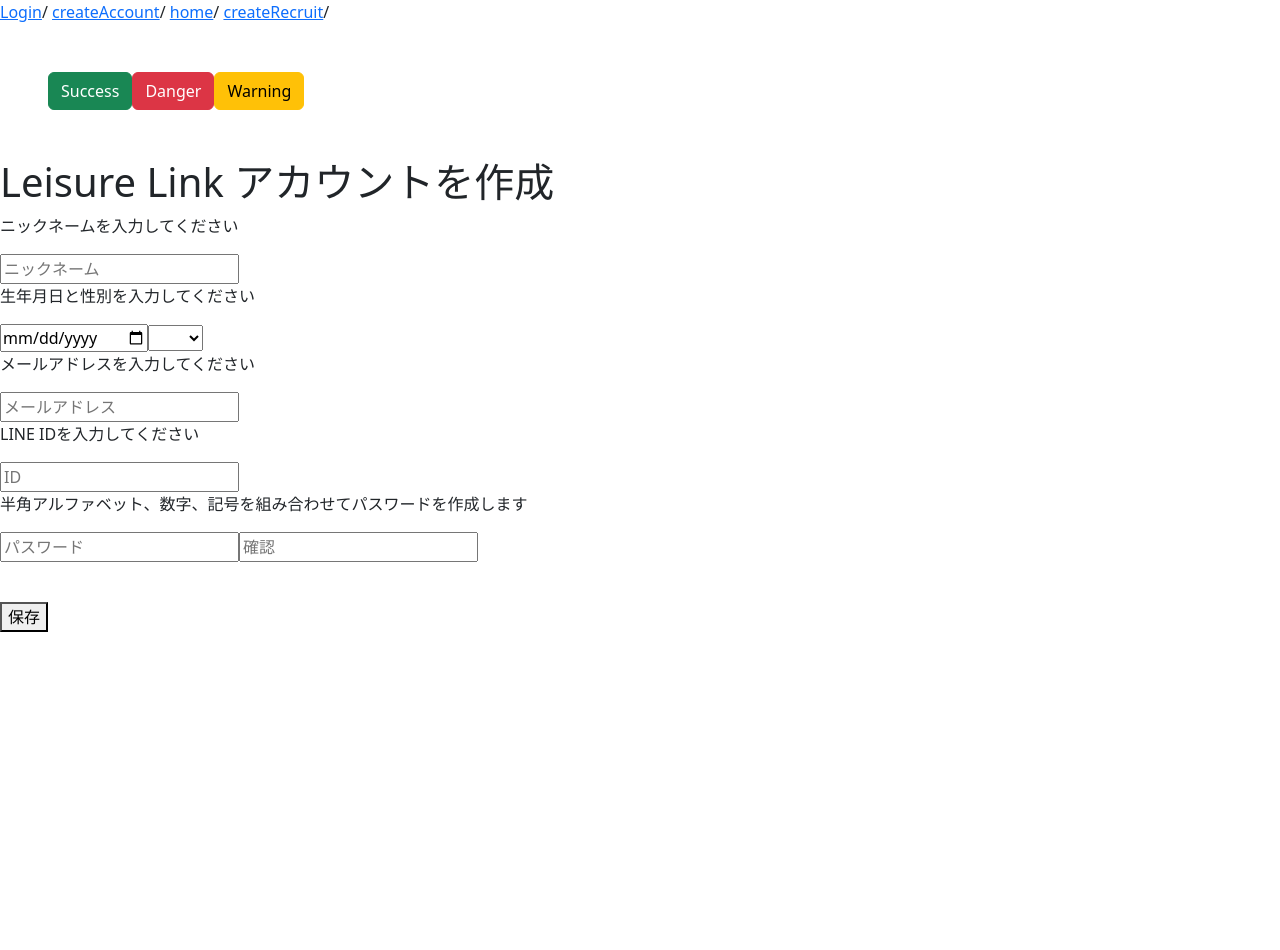
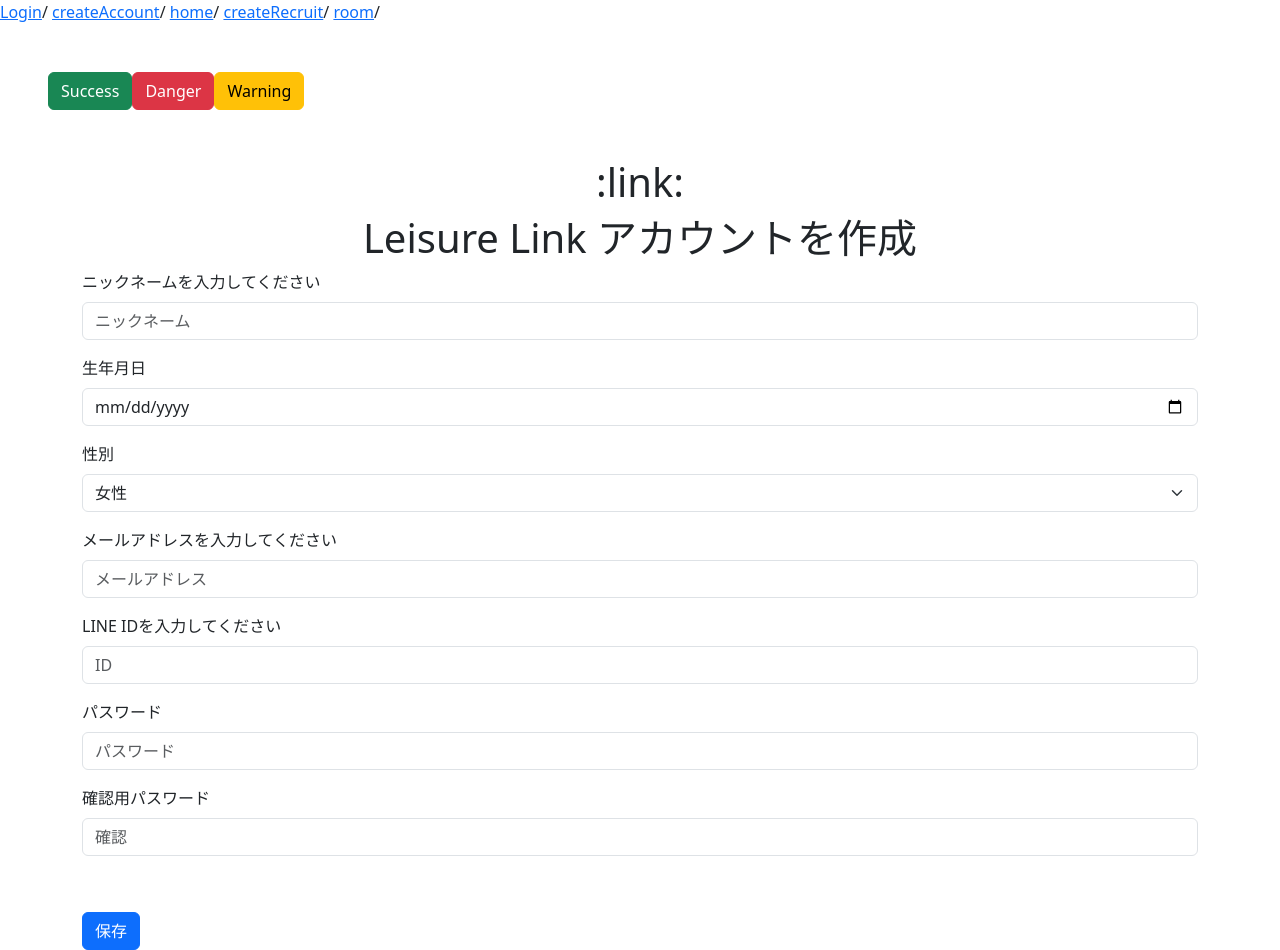
Before and after one commit to RoU29-00/Leisure-Link, a Nuxt app in the folder client/nuxt/: page /createAccount in a window 1280 px wide. Before the commit the page ends 800 px from the top, so only its background shows below. Built offline with nearby package versions, Linux system fonts and the light colour scheme; no server answers.

Commit message:
clear vue miss data

```diff
--- a/client/nuxt/app.vue
+++ b/client/nuxt/app.vue
@@ -27,6 +27,7 @@
     <nuxt-link to="/createAccount">createAccount</nuxt-link>/
     <nuxt-link to="/home">home</nuxt-link>/
     <nuxt-link to="/createRecruit">createRecruit</nuxt-link>/
+    <nuxt-link to="/room">room</nuxt-link>/
 
 
     <div class="m-5">
--- a/client/nuxt/pages/createAccount.vue
+++ b/client/nuxt/pages/createAccount.vue
@@ -4,6 +4,7 @@
 
 const { $httpClient } = useNuxtApp()
 const router = useRouter();
+
 
 const conformPassword : Ref<string> = ref();
 
@@ -13,22 +14,26 @@
   email: "",
   password: "",
   birthday: "",
-  sex: "",
+  sex: "女性",
   line: "",
 
 });
 const addUser = () => {
 
-  if(userCreationForm.password != conformPassword.value)
+  console.log(conformPassword.value, userCreationForm.password, typeof (conformPassword.value), typeof (userCreationForm.password));
+
+
+  if (userCreationForm.password != conformPassword.value)
   {
+
     const elementToToggle = document.getElementById("miss") as HTMLElement;
 
-    if (elementToToggle.hidden) {
-      elementToToggle.hidden = false;
-    } else {
-      elementToToggle.hidden = true;
+
+    if (elementToToggle) {
+      // 'elementToToggle'がnullでないことを確認し、存在する場合のみ操作します
+      elementToToggle.style.visibility = "visible";
     }
-    return
+
   }
 
 
@@ -44,18 +49,59 @@
 
 </script>
 <template>
-  <div>
-    <h1>Leisure Link アカウントを作成</h1>
+  <head>
+    <meta charset="UTF-8">
+    <meta name="viewport" content="width=device-width, initial-scale=1.0">
+    <title>Leisure Link アカウントを作成</title>
+    <link rel="stylesheet" href="https://cdn.jsdelivr.net/npm/bootstrap@latest/dist/css/bootstrap.min.css">
+  </head>
+
+  <body>
+  <div class="container mt-5">
+    <div class="text-center">
+      <h1>:link:</h1>
+      <h1>Leisure Link アカウントを作成</h1>
+    </div>
     <div>
-      <div><p>ニックネームを入力してください</p><input type="text" placeholder="ニックネーム" v-model="userCreationForm.name"/></div>
-      <div><p>生年月日と性別を入力してください</p><input type="date" v-model="userCreationForm.birthday"/><select v-model="userCreationForm.sex"><option>女性</option><option>男性</option></select></div>
-      <div><p>メールアドレスを入力してください</p><input type="email" placeholder="メールアドレス" v-model="userCreationForm.email"/></div>
-      <div><p>LINE IDを入力してください</p><input type="text" placeholder="ID" v-model="userCreationForm.line"/></div>
-      <div><p>半角アルファベット、数字、記号を組み合わせてパスワードを作成します</p><input type="password" placeholder="パスワード" v-model="userCreationForm.password"/><input type="password" placeholder="確認" v-model="conformPassword"/></div>
-      <div class="miss" style="visibility: hidden;">
-        <p>パスワードが違います。</p>
-      </div>
-      <button @click="addUser()">保存</button>
+
+        <div class="mb-3">
+          <label for="nickname" class="form-label">ニックネームを入力してください</label>
+          <input type="text" class="form-control" id="nickname" placeholder="ニックネーム" v-model="userCreationForm.name">
+        </div>
+        <div class="mb-3">
+          <label for="birthday" class="form-label">生年月日</label>
+          <input type="date" class="form-control" id="birthday" v-model="userCreationForm.birthday">
+        </div>
+        <div class="mb-3">
+          <label for="sex" class="form-label">性別</label>
+          <select class="form-select" id="sex" v-model="userCreationForm.sex">
+            <option disabled>戸籍上の性別を選択してください</option>
+            <option>女性</option>
+            <option>男性</option>
+          </select>
+        </div>
+        <div class="mb-3">
+          <label for="email" class="form-label">メールアドレスを入力してください</label>
+          <input type="email" class="form-control" id="email" placeholder="メールアドレス" v-model="userCreationForm.email">
+        </div>
+        <div class="mb-3">
+          <label for="lineId" class="form-label">LINE IDを入力してください</label>
+          <input type="text" class="form-control" id="lineId" placeholder="ID" v-model="userCreationForm.line">
+        </div>
+        <div class="mb-3">
+          <label for="password" class="form-label">パスワード</label>
+          <input type="password" class="form-control" id="password" placeholder="パスワード" v-model="userCreationForm.password">
+        </div>
+        <div class="mb-3">
+          <label for="confirmPassword" class="form-label">確認用パスワード</label>
+          <input type="password" class="form-control" id="conformPassword" placeholder="確認" v-model="conformPassword">
+        </div>
+        <div id="miss" style="visibility: hidden;">
+          <p>パスワードが違います。</p>
+        </div>
+        <button class="btn btn-primary" @click="addUser()">保存</button>
+
     </div>
   </div>
+  </body>
 </template>
--- a/client/nuxt/pages/createRecruit.vue
+++ b/client/nuxt/pages/createRecruit.vue
@@ -7,12 +7,53 @@
 </script>
 
 <template>
-  <h1>イベント主催</h1>
+  <head>
+    <meta charset="UTF-8">
+    <meta name="viewport" content="width=device-width, initial-scale=1.0">
+    <title>イベント主催</title>
+    <link rel="stylesheet" href="https://cdn.jsdelivr.net/npm/bootstrap@latest/dist/css/bootstrap.min.css">
+  </head>
 
-  <div>
-    <div><p>イベント名を入力してください</p><input type="text" placeholder="イベント名"/></div>
-    <div><p>イベント開催日を入力してください</p><input type="date"/></div>
-    <div><p>募集人数を入力してください</p><input type="text"/>人</div>
-    <div><p>イベントURL等を入力してください (任意)</p><textarea placeholder="備考欄"></textarea></div>
+  <body>
+  <div class="container mt-5">
+    <h1>:link:イベント主催</h1>
+
+    <div class="row">
+      <div class="col-md-6">
+        <div class="mb-3">
+          <label for="eventName" class="form-label">イベント名</label>
+          <input type="text" class="form-control" id="eventName" placeholder="イベント名">
+        </div>
+      </div>
+      <div class="col-md-6">
+        <div class="mb-3">
+          <label for="eventDate" class="form-label">イベント開催日</label>
+          <input type="date" class="form-control" id="eventDate">
+        </div>
+      </div>
+    </div>
+
+    <div class="row">
+      <div class="col-md-6">
+        <div class="mb-3">
+          <label for="numberOfParticipants" class="form-label">募集人数</label>
+          <div class="input-group">
+            <input type="text" class="form-control" id="numberOfParticipants">
+            <span class="input-group-text">人</span>
+          </div>
+        </div>
+      </div>
+      <div class="col-md-6">
+        <div class="mb-3">
+          <label for="eventNotes" class="form-label">備考欄 (任意)</label>
+          <textarea class="form-control" id="eventNotes" placeholder="イベントURL等を入力してください"></textarea>
+        </div>
+      </div>
+      <div class="text-center">
+        <button type="submit" class="btn btn-primary" @click="login()">更新</button>
+      </div>
+    </div>
   </div>
+  </body>
+
 </template>
--- a/client/nuxt/pages/home.vue
+++ b/client/nuxt/pages/home.vue
@@ -42,12 +42,13 @@
   <div style="padding: 10px; margin-bottom: 10px; border: 1px solid #333333;">
 
   </div>
-
+  <div class="row">
   <div class="card" style="width: 18rem;" v-for="e in event">
     <div class="card-body">
       <h5 class="card-title">{{ e.name }}</h5>
       <p class="card-text">{{ e.explanation }}</p>
-      <a href="" class="btn btn-primary">GO</a>
+      <a href="" class="btn btn-primary" @click="room()">GO</a>
+    </div>
     </div>
   </div>
 
--- a/client/nuxt/pages/index.vue
+++ b/client/nuxt/pages/index.vue
@@ -13,30 +13,59 @@
   const params = new URLSearchParams();
   params.append("username", inputForm.email)
   params.append("password", inputForm.password)
+  console.log("AAA")
 
-  $httpClient.post('/api/login', params).then((_) => {
+  fetch('http://localhost:8080/api/login', {
+
+    credentials: 'include',
+    method: "POST",
+    body: params,
+  }).then(res => {
+
+    console.log(res);
     router.push('/home')
   })
 }
 
 </script>
+<template>
+  <head>
+    <meta charset="UTF-8">
+    <meta name="viewport" content="width=device-width, initial-scale=1.0">
+    <title>ログイン</title>
+    <link rel="stylesheet" href="https://cdn.jsdelivr.net/npm/bootstrap@latest/dist/css/bootstrap.min.css">
+  </head>
 
-<template>
-  <h1 class="d-flex justify-content-center">ログイン</h1>
-  <p class="d-flex justify-content-center">お客様の Leisure Link アカウントを使用</p>
-  <div>
-    <div>
-      <input type="email" class="form-control mb-2 mr-sm-2" placeholder="メールアドレス" v-model="inputForm.email">
+  <body>
+  <div class="container mt-5">
+    <div class="text-center">
+      <img src="http://drive.google.com/uc?export=view&id=1f_Y-HQsYWqoc-IRDdoqCA_NegDm2im5K" alt="logo"
+           class="mb-4">
+      <h1>ログイン</h1>
+      <p>お客様の Leisure Link アカウントを使用</p>
     </div>
-    <div>
-      <input type="password" class="form-control mb-2 mr-sm-2" placeholder="パスワード入力" v-model="inputForm.password">
-    </div>
-    <div class="form-check mb-2 mr-sm-2"><input class="form-check-input" type="checkbox" id="inlineFormCheck">
-      <label class="form-check-label" for="inlineFormCheck">パスワードを保存</label>
-    </div>
-    <div class="position-relative">
-      <button type="submit" class="btn btn-primary mb-2" @click="login()">次へ</button>
-      <a href="/createAccount" class="d-flex justify-content-center">アカウント作成</a>
+
+      <div class="mb-3">
+        <label for="email" class="form-label">メールアドレス</label>
+        <input type="email" id="email" class="form-control" placeholder="メールアドレス" v-model="inputForm.email">
+      </div>
+      <div class="mb-3">
+        <label for="password" class="form-label">パスワード</label>
+        <input type="password" id="password" class="form-control" placeholder="パスワード入力"
+               v-model="inputForm.password">
+      </div>
+      <div class="mb-3 form-check">
+        <input type="checkbox" class="form-check-input" id="inlineFormCheck">
+        <label class="form-check-label" for="inlineFormCheck">パスワードを保存</label>
+      </div>
+      <div class="text-center">
+        <button type="submit" class="btn btn-primary" @click="login()">次へ</button>
+      </div>
+
+    <div class="text-center mt-3">
+      <a href="/createAccount">アカウント作成</a>
     </div>
   </div>
+  </body>
+
 </template>
--- /dev/null
+++ b/client/nuxt/pages/room.vue
@@ -0,0 +1,92 @@
+<script setup lang="ts">
+
+
+const { $httpClient } = useNuxtApp()
+
+const router = useRouter()
+
+type Rooms = {
+  date: string;
+  explanation: string;
+  leader: string;
+  name: string;
+  participants: number;
+  roomId: number;
+};
+const rooms = ref<Rooms[]>([]);
+
+//databaseとの連携
+
+$httpClient.get("/sample/rooms")
+    .then((res) => {
+      rooms.value = res.data;
+    })
+    .catch((_) => {});
+
+const inputForm = reactive({
+  email: "labol@example.com",
+  password: "password",
+})
+
+
+const RoomGo = () => {
+  const params = new URLSearchParams();
+  params.append("username", inputForm.email)
+  params.append("password", inputForm.password)
+  console.log("AAA")
+
+  fetch('http://localhost:8080/api/login', {
+
+    credentials: 'include',
+    method: "POST",
+    body: params,
+  }).then(res => {
+
+    console.log(res);
+    router.push('/home')
+  })
+}
+
+
+
+
+</script>
+
+
+
+<template>
+  <html lang="ja">
+  <head>
+    <meta charset="utf-8">
+
+  </head>
+  <body>
+  <div class="card" style="border-left-width: 50px;padding-right: 0px;border-right-width: 50px;border-top-width: 50px;border-bottom-width: 50px;">
+    <div class="card-header">
+      東京都
+    </div>
+    <div class="card-body">
+      <h5 class="card-title">セレスイベント</h5>
+      <p class="card-text">セレス主催のイベント一覧</p>
+    </div>
+  </div>
+
+
+
+  <div class="row">
+    <div class="card" style="width: 18rem;" v-for="r in rooms">
+      <div class="card-body">
+        <h5 class="card-title">{{ r.name }}</h5>
+        <p class="card-text">日にち：{{ r.Date }}</p>
+        <p class="card-text">参加人数：{{ r.participants }}</p>
+        <p class="card-text">主催者：{{ r.leader }}</p>
+        <p class="card-text">{{ r.explanation }}</p>
+        <p class="card-text">RoomId:{{ r.roomId }}</p>
+        <a href="" class="btn btn-primary">参加希望をリクエスト送る</a>
+      </div>
+    </div>
+  </div>
+
+  </body>
+  </html>
+</template>
```
